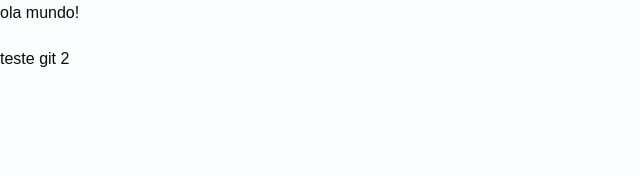
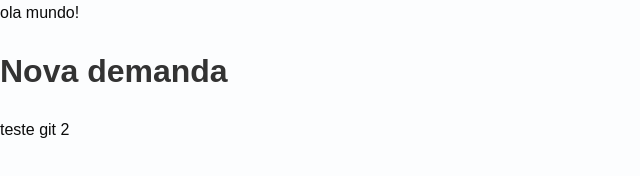
Before and after one commit to Rain-O/Area_de_testes_git, a plain HTML site: page index.html in a window 1280 px wide. Shown: the whole page, without its empty margins (0-640 px from the left). Drawn offline with Linux system fonts and the light colour scheme.

Commit message:
Nova demanda de atualização

```diff
--- a/index.html
+++ b/index.html
@@ -8,6 +8,7 @@
 </head>
 <body>
     <p>ola mundo!</p>
+    <h1>Nova demanda</h1>
    <p>teste git 2</p>
 </body>
 </html>
```
